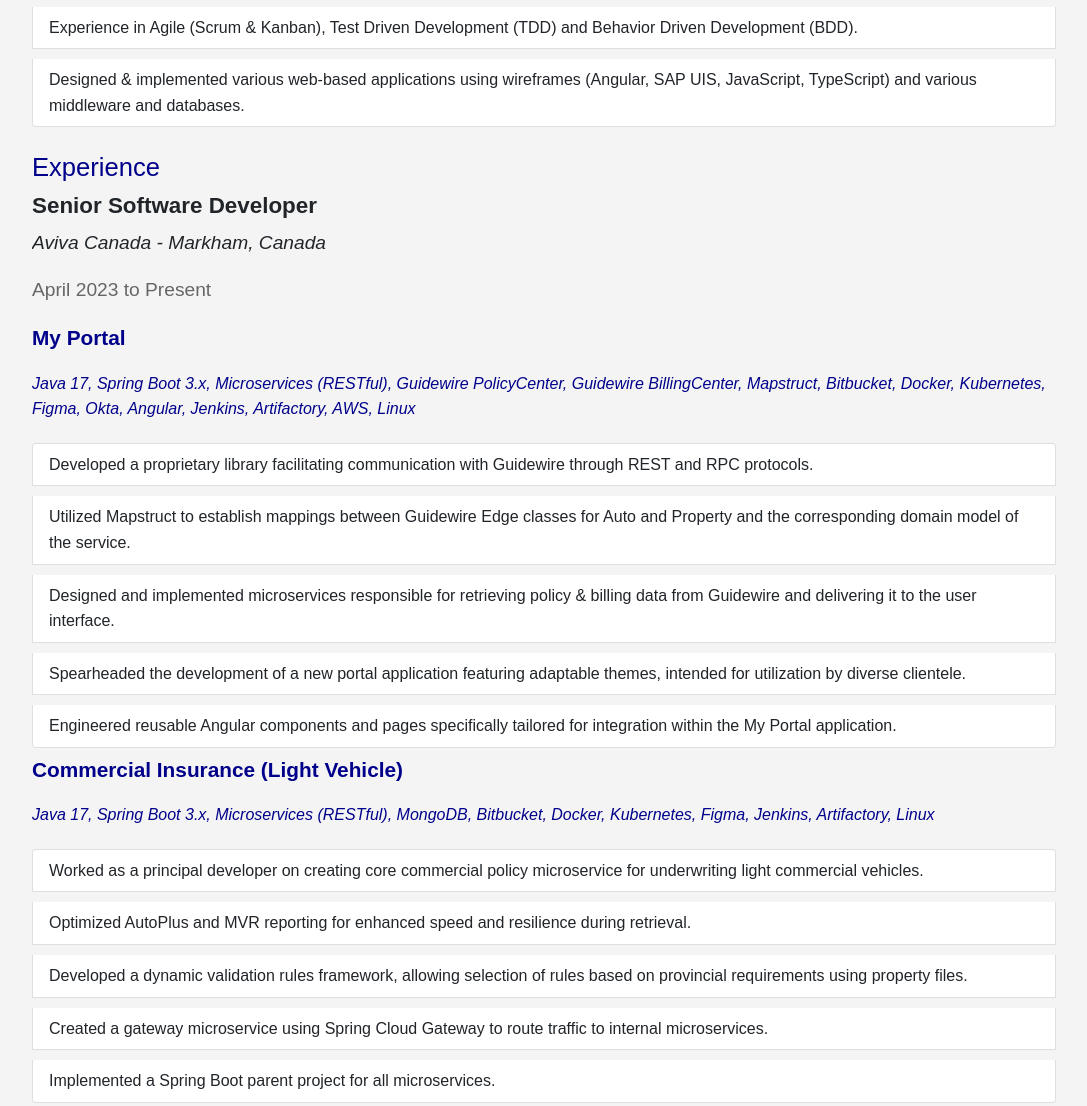
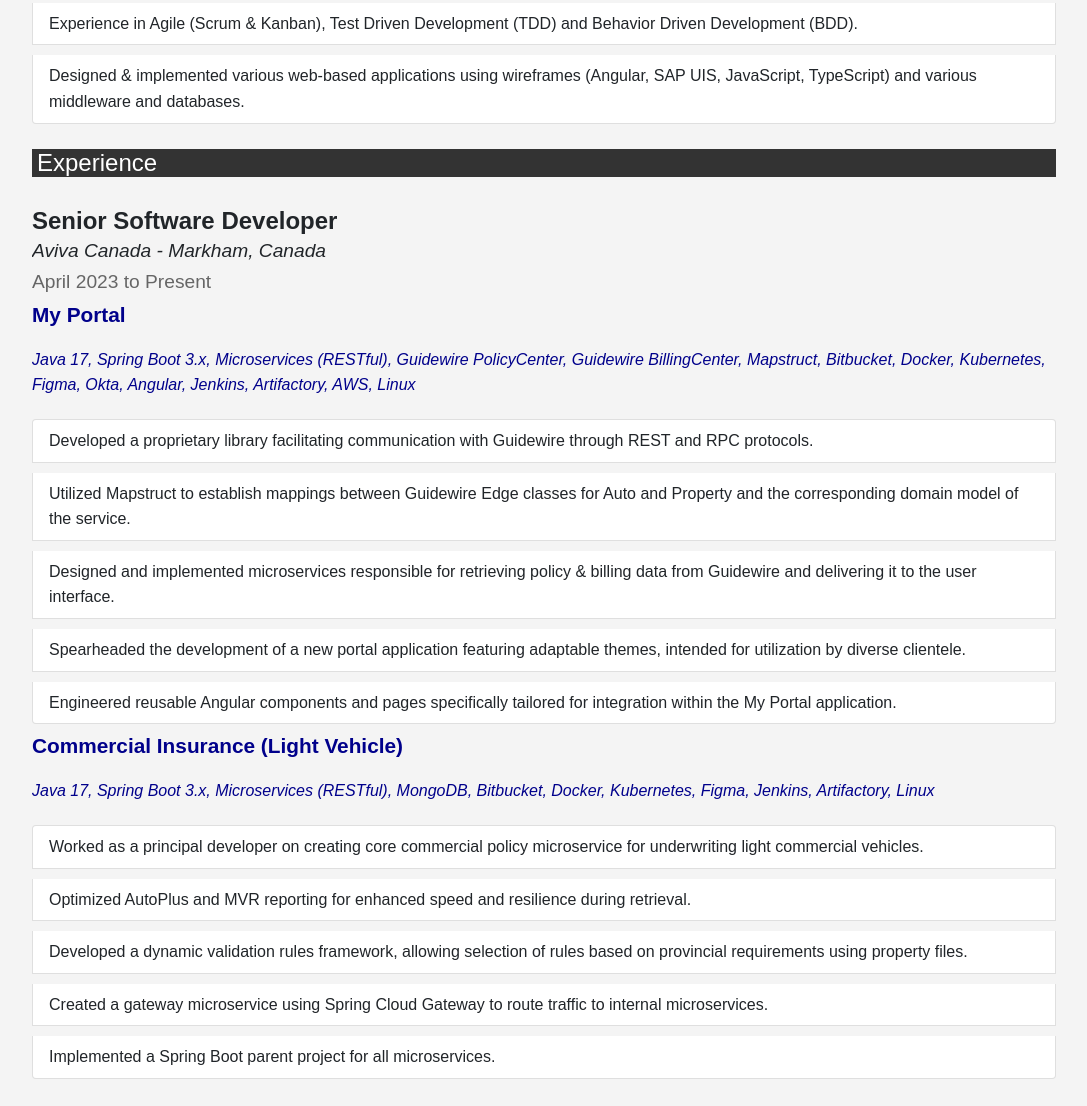
Before and after one commit to arsalans/arsalans.github.io, a plain HTML site: page index.html in a window 1280 px wide. Shown: the part 718-1824 px from the top of the page, without its empty margins (96-1183 px from the left). Drawn offline with nearby package versions, Linux system fonts and the light colour scheme; a small style sheet from the web is missing.

Commit message:
Updated style

```diff
--- a/style.css
+++ b/style.css
@@ -43,9 +43,11 @@ body {
 }
 
 .section-title {
-    font-size: 1.6em;
+    font-size: 1.5em;
     margin-bottom: 10px;
-    color: darkblue;
+    color: white;
+    background-color: #333;
+    padding-left: 5px;
 }
 
 .skills-list,
@@ -60,22 +62,25 @@ body {
 }
 
 .experience-item {
-    margin-bottom: 20px;
+    /*margin-bottom: 20px;*/
 }
 
 .experience-item-title {
-    font-size: 1.4em;
+    font-size: 1.5em;
     font-weight: bold;
+    margin: 30px 0 0 0;
 }
 
 .experience-item-company {
     font-size: 1.2em;
     font-style: italic;
+    margin: 0;
 }
 
 .experience-item-date {
     font-size: 1.2em;
     color: #666;
+    margin: 0;
 }
 
 .experience-item-project-name {
@@ -89,7 +94,6 @@ body {
     color: darkblue;
 }
 
-
 .footer {
     background: #333;
     color: #fff;
```
